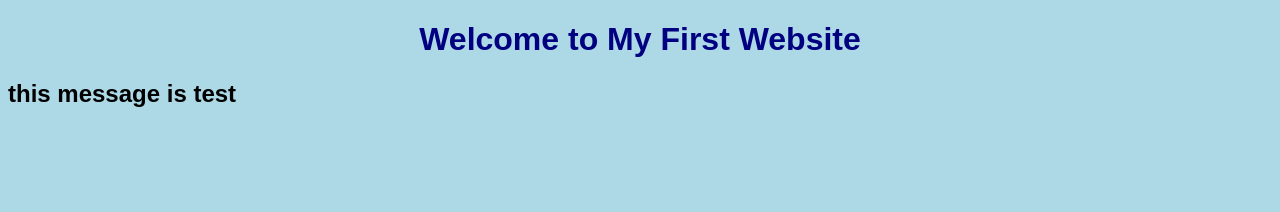
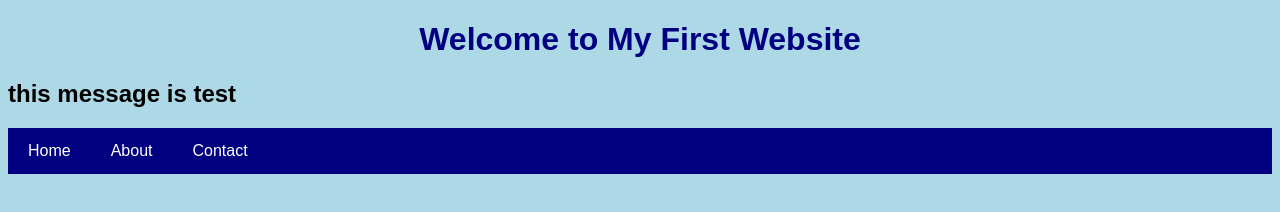
Before and after one commit to saki-kirishiro/test, a plain HTML site: page index.html in a window 1280 px wide. Drawn offline with Linux system fonts and the light colour scheme.

Commit message:
add navi bar

```diff
--- a/index.html
+++ b/index.html
@@ -10,4 +10,12 @@
     <h1>Welcome to My First Website</h1>
     <h2>this message is test</h2>
 </body>
+<nav>
+    <ul>
+        <li><a href="#">Home</a></li>
+        <li><a href="#">About</a></li>
+        <li><a href="#">Contact</a></li>
+    </ul>
+</nav>
+
 </html>
--- a/style.css
+++ b/style.css
@@ -6,3 +6,18 @@ h1 {
     color: navy;
     text-align: center;
 }
+nav ul {
+    list-style-type: none;
+    padding: 0;
+    background-color: navy;
+    overflow: hidden;
+}
+nav ul li {
+    float: left;
+}
+nav ul li a {
+    display: block;
+    padding: 14px 20px;
+    color: white;
+    text-decoration: none;
+}
```
